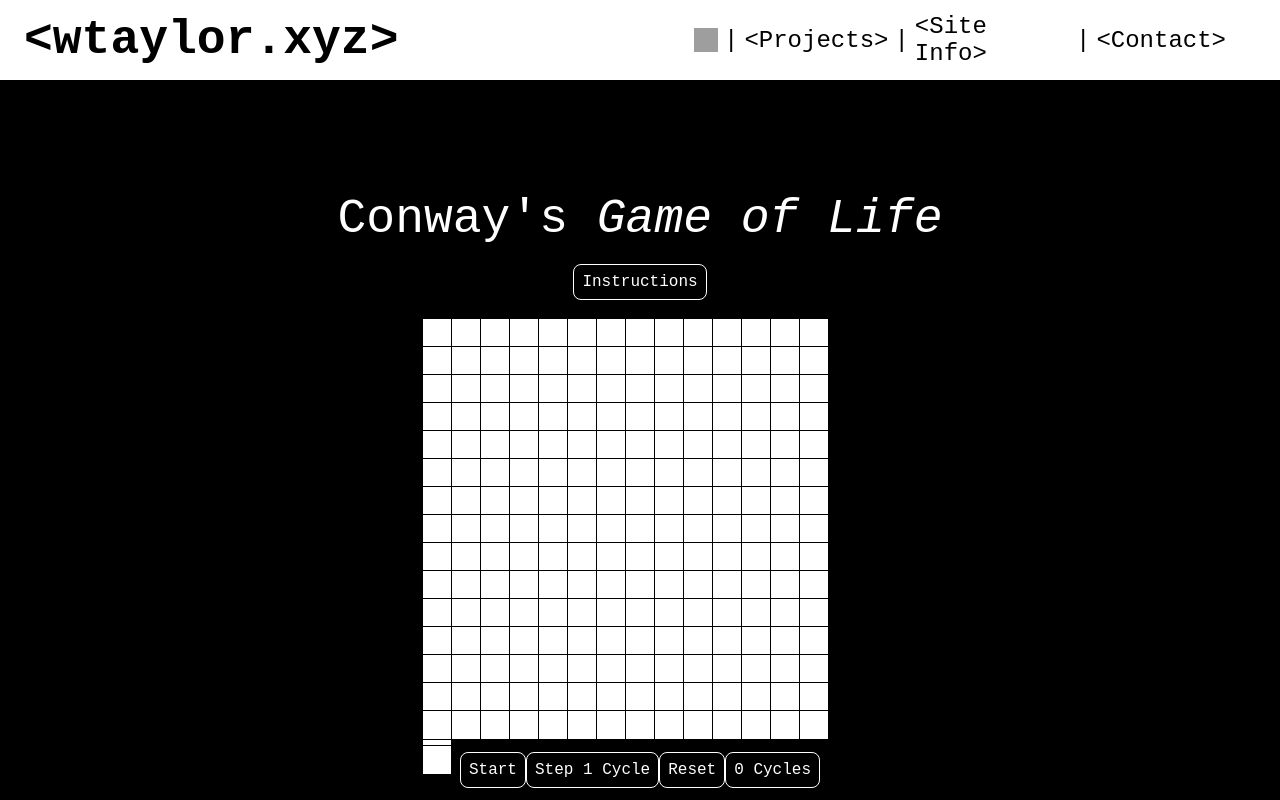
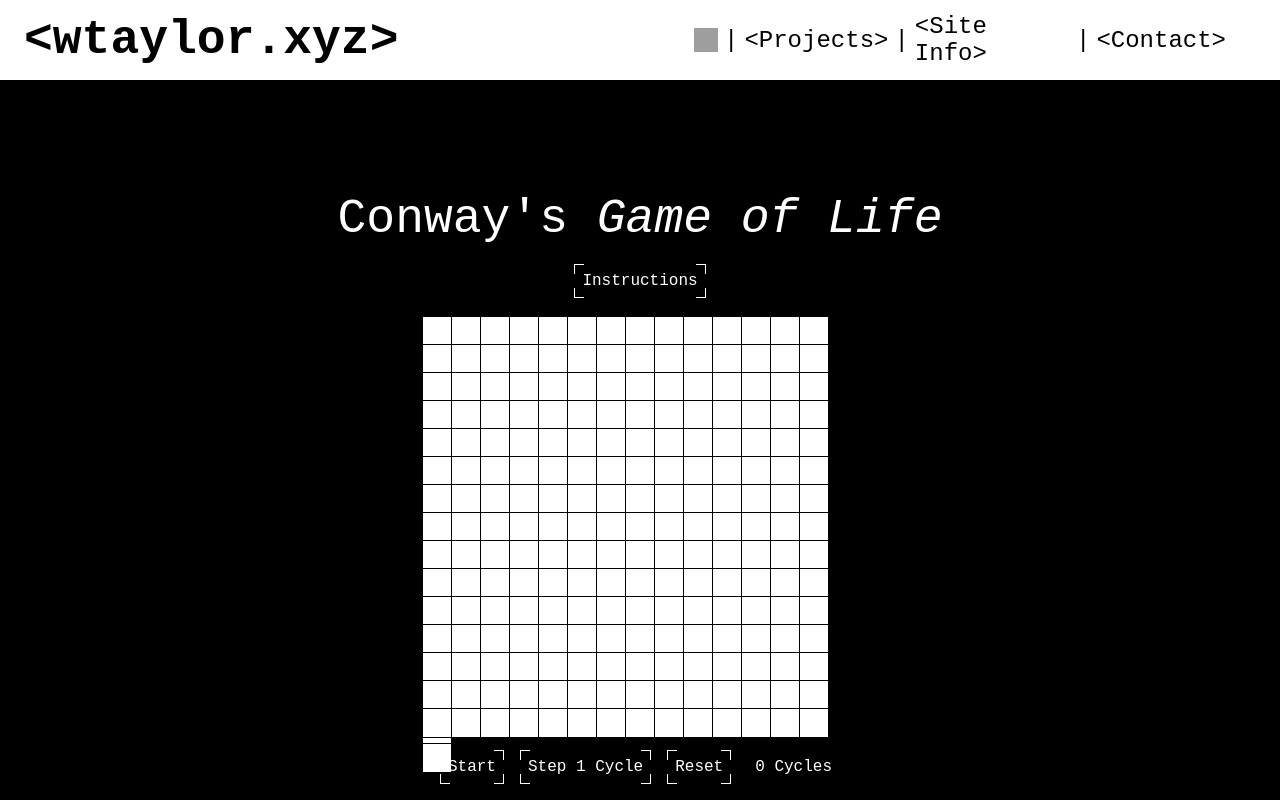
Before and after one commit to w-taylor/portfolio-site, a SvelteKit app in the folder frontend/: page /conway in a window 1280 px wide. Shown: the top 800 px of the page. Built offline with nearby package versions, Linux system fonts and the light colour scheme; grey boxes are pictures that could not be loaded.

Commit message:
made pingboard button css global, applied to conway and shortcut projects

```diff
--- a/frontend/src/lib/components/ConwayGrid.svelte
+++ b/frontend/src/lib/components/ConwayGrid.svelte
@@ -113,13 +113,13 @@
     <br />
 
     <div class="grid-buttons">
-        <span class="conway-btn" onclick={toggleModal}>Instructions</span>
+        <button class="conway-btn" onclick={toggleModal}>Instructions</button>
     </div>
 
     <br />
     <div class="conway-modal" style="display: {modalDisplay};">
         <div class="modal-content">
-            <div onclick={toggleModal} style="float: right; font-size: 2em;">&times;</div>
+            <div onclick={toggleModal} style="float: right; font-size: 2em; cursor: pointer;">&times;</div>
             <br />
             <p>
                 This is a simple implementation of British mathematician John Conway's <i>Game of Life</i>.
@@ -160,10 +160,10 @@
         {/each}
     </div>
     <div class="grid-buttons">
-        <span class="conway-start conway-btn" onclick={runContinuous}>{startBtnTxt}</span>
-        <span class="conway-step conway-btn" onclick={runSim}>Step 1 Cycle</span>
-        <span class="conway-reset conway-btn" onclick={resetGrid}>Reset</span>
-        <span class="conway-counter conway-btn">{cycleNum} Cycles</span>
+        <button class="conway-start conway-btn" onclick={runContinuous}>{startBtnTxt}</button>
+        <button class="conway-step conway-btn" onclick={runSim}>Step 1 Cycle</button>
+        <button class="conway-reset conway-btn" onclick={resetGrid}>Reset</button>
+        <div class="conway-counter conway-btn">{cycleNum} Cycles</div>
     </div>
 </div>
 
@@ -190,10 +190,12 @@
         justify-content: center;
     }
 
-    .conway-btn {
-        border: .06em white solid;
+    .grid-buttons > button, .grid-buttons > div {
+        margin: 0 .5em;
+    }
+
+    .conway-counter {
         padding: .5em;
-        border-radius: .5em;
     }
 
     .row {
--- a/frontend/src/lib/style/global.css
+++ b/frontend/src/lib/style/global.css
@@ -36,3 +36,29 @@ a {
   text-decoration: none;
   color: inherit;
 }
+
+button {
+  all: unset;
+  cursor: pointer; /* Add cursor explicitly as all:unset might remove it */
+  background:
+    linear-gradient(to right, #ffffff 0%, #ffffff 100%) top left / 10px 1px,
+    linear-gradient(to right, #ffffff 0%, #ffffff 100%) top right / 10px 1px,
+    linear-gradient(to right, #ffffff 0%, #ffffff 100%) bottom left / 10px 1px,
+    linear-gradient(to right, #ffffff 0%, #ffffff 100%) bottom right / 10px 1px,
+    linear-gradient(to bottom, #ffffff 0%, #ffffff 100%) top left / 1px 10px,
+    linear-gradient(to bottom, #ffffff 0%, #ffffff 100%) top right / 1px 10px,
+    linear-gradient(to bottom, #ffffff 0%, #ffffff 100%) bottom left / 1px 10px,
+    linear-gradient(to bottom, #ffffff 0%, #ffffff 100%) bottom right / 1px 10px;
+  background-repeat: no-repeat;
+  padding: .5em;
+}
+
+button:focus {
+  outline: 1px solid blue; /* Re-add focus outline for accessibility */
+  outline-offset: 2px;
+}
+
+button:hover {
+  background-color: white;
+  color:black;
+}
```
Also changed, not shown: frontend/src/routes/pingboard/+page.svelte (+2 -31 lines).
